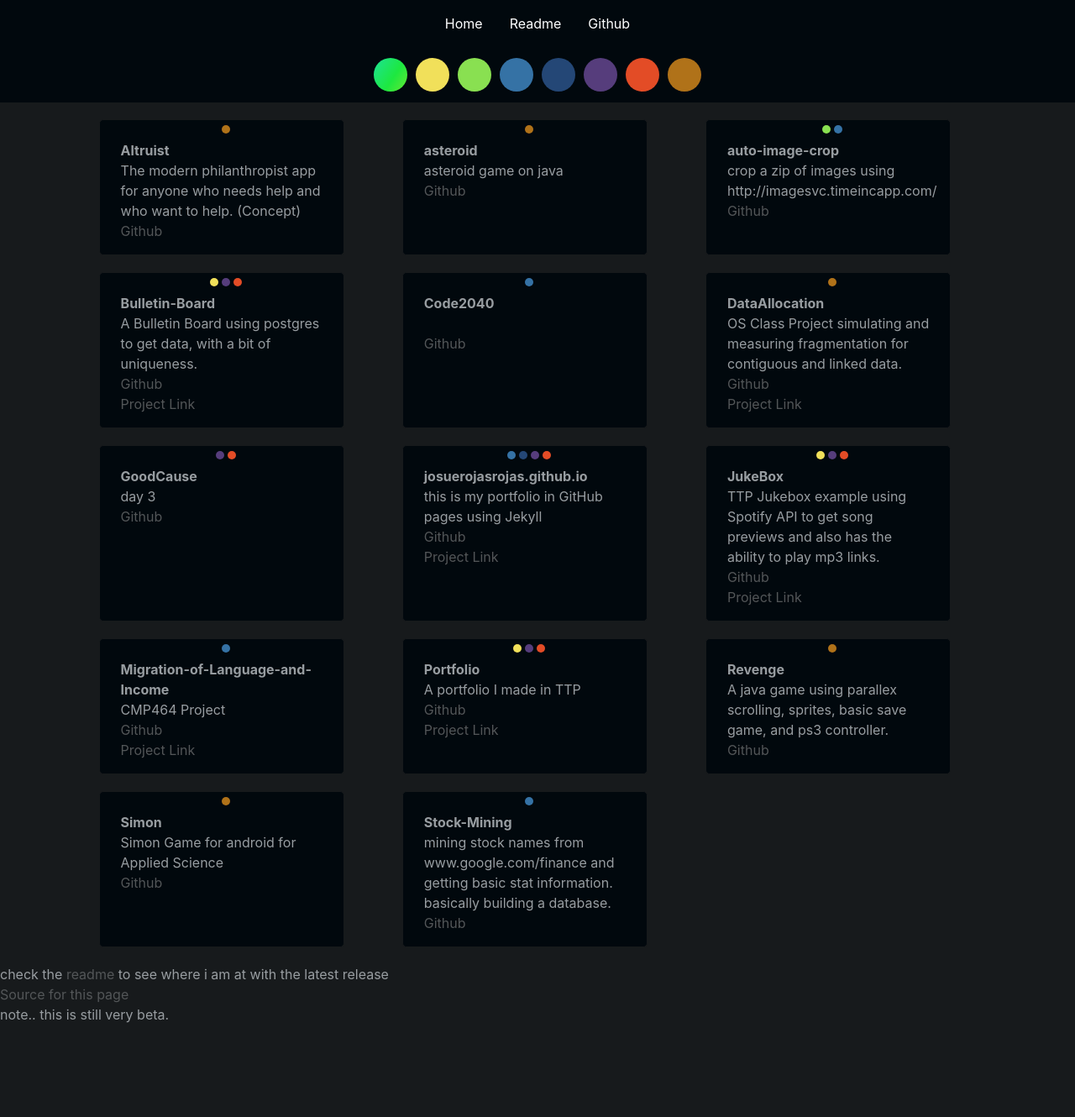
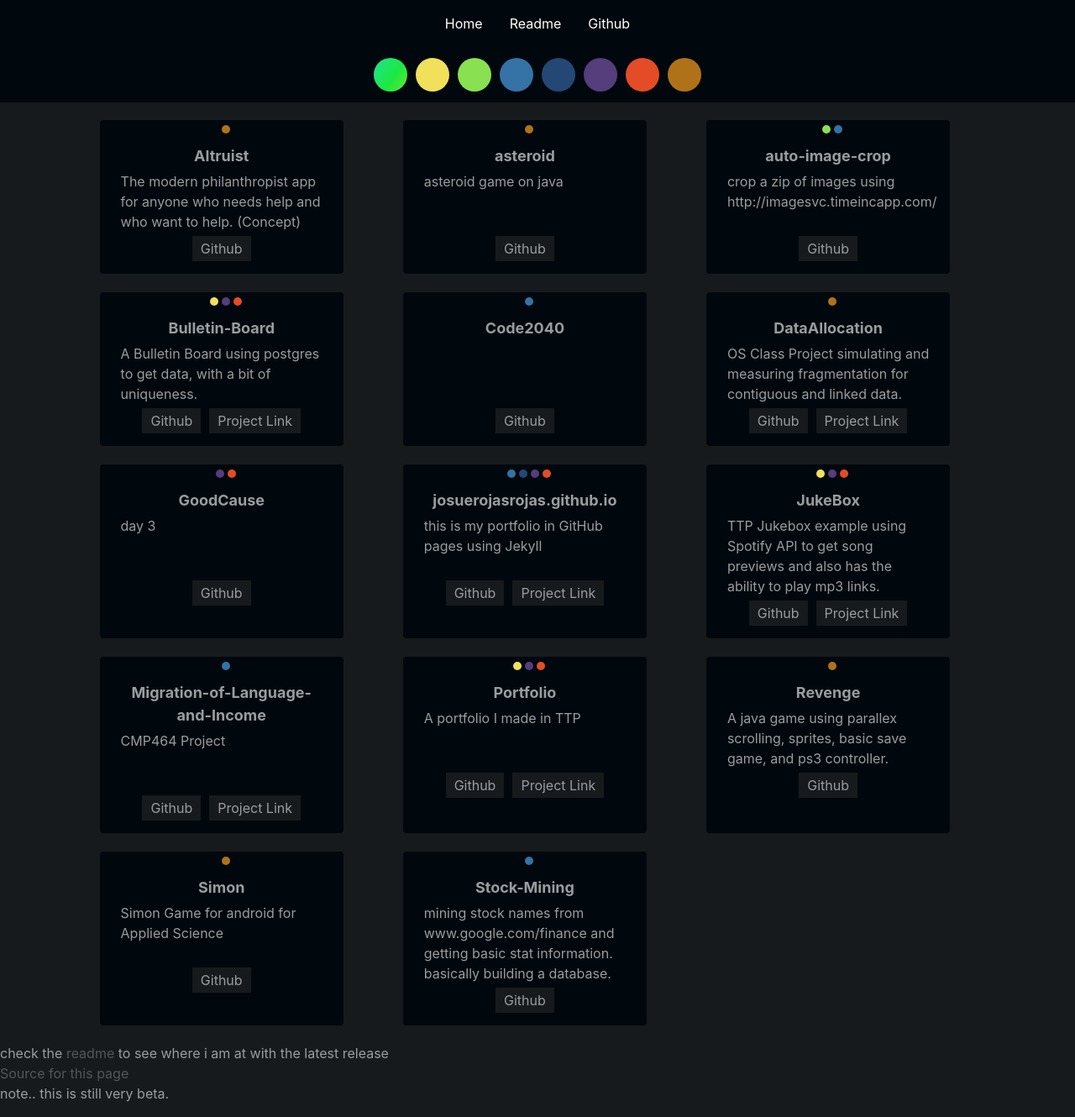
Before and after one commit to josue-rojas/josuerojasrojas.github.io-old, a Jekyll site: the page built from index.html, in a window 1280 px wide. Shown: the whole page at 84% size. Built offline with Jekyll 4.4.1, drawn with Linux system fonts in a browser that asks for light colours; nearby versions of some CDN libraries; before the commit the page ends 1236 px from its top, so only the background shows below that.

Commit message:
closes #10; made description links to buttons; made title bigger; gonna start working with branches to keep track of changes and better control

```diff
--- a/_sass/_main.sass
+++ b/_sass/_main.sass
@@ -17,9 +17,31 @@
     +max-mobile
       justify-content: center
   .title
-    text-align: center
-
-
+    margin: 5px 0
+    font-size: 18px
+    // text-transform: uppercase
+    +max-mobile
+      text-align: center
+    // b
+    //   border-bottom: solid 0.1px
+  .description
+    min-height: 72px
+  //   white-space: nowrap
+  //   overflow: hidden
+  //   text-overflow: ellipsis
+  .button-container
+    +max-mobile
+      display: flex
+      justify-content: center
+    .button
+      margin: 5px
+      background-color: $medium-color
+      padding: 3px 10px
+      display: inline-block
+      color: $lightess-color
+      &:hover
+        color: $darker-color
+        background-color: $lightess-color
 +max-mobile
   .col-md-2.repo
     flex: 0 0 22.666667%
@@ -29,5 +51,5 @@
   .col-md-1
     flex: 0 0 5.333333%
 
-.filterTemp1, .filterTemp2
+.filterTemp
   display: none
--- a/index.html
+++ b/index.html
@@ -23,23 +23,20 @@
 		<div class='languages'>
 		{% for language in repo.languages %}
 		<div class='language {{ language[0] }}-Order'>
-				<span class='{{ language[0] }}'>
-				</span>
+			<span class='{{ language[0] }}'></span>
 		</div>
 		{% endfor %}
 	</div>
 	<!-- content -->
 	<div class='content'>
-			<p><b class='title'>{{ repo.repo_name }}</b>
-				<br>
-				{{ repo.description }}
-				<br>
-				<a href='{{repo.url}}'>Github</a>
+		<div class='title'><b>{{ repo.repo_name }}</b></div>
+		<div class='description'>{{ repo.description }}</div>
+		<div class='button-container'>
+			<a class='button' href='{{repo.url}}'>Github</a>
 			{% if repo.projectLink != "" %}
-				<br>
-				<a href='{{repo.projectLink}}'>Project Link</a>
+			<a class='button' href='{{repo.projectLink}}'>Project Link</a>
 			{% endif %}
-			</p>
+		</div>
 	</div>
 	</div>
 {% elsif whichColumn == 1 %}
@@ -50,23 +47,20 @@
 	<div class='languages'>
 	{% for language in repo.languages %}
 	<div class='language {{ language[0] }}-Order'>
-			<span class='{{ language[0] }}'>
-			</span>
+		<span class='{{ language[0] }}'></span>
 	</div>
 	{% endfor %}
 </div>
 <!-- content -->
 <div class='content'>
-		<p><b class='title'>{{ repo.repo_name }}</b>
-			<br>
-			{{ repo.description }}
-			<br>
-			<a href='{{repo.url}}'>Github</a>
+	<div class='title'><b>{{ repo.repo_name }}</b></div>
+	<div class='description'>{{ repo.description }}</div>
+	<div class='button-container'>
+		<a class='button' href='{{repo.url}}'>Github</a>
 		{% if repo.projectLink != "" %}
-			<br>
-			<a href='{{repo.projectLink}}'>Project Link</a>
+		<a class='button' href='{{repo.projectLink}}'>Project Link</a>
 		{% endif %}
-		</p>
+	</div>
 </div>
 </div>
 <div class='col-md-1'></div>
@@ -77,23 +71,20 @@
 	<div class='languages'>
 	{% for language in repo.languages %}
 	<div class='language {{ language[0] }}-Order'>
-			<span class='{{ language[0] }}'>
-			</span>
+		<span class='{{ language[0] }}'></span>
 	</div>
 	{% endfor %}
 </div>
 <!-- content -->
 <div class='content'>
-		<p><b class='title'>{{ repo.repo_name }}</b>
-			<br>
-			{{ repo.description }}
-			<br>
-			<a href='{{repo.url}}'>Github</a>
+	<div class='title'><b>{{ repo.repo_name }}</b></div>
+	<div class='description'>{{ repo.description }}</div>
+	<div class='button-container'>
+		<a class='button' href='{{repo.url}}'>Github</a>
 		{% if repo.projectLink != "" %}
-			<br>
-			<a href='{{repo.projectLink}}'>Project Link</a>
+		<a class='button' href='{{repo.projectLink}}'>Project Link</a>
 		{% endif %}
-		</p>
+	</div>
 </div>
 </div>
 <div class='col-md-2 side-col'></div>
```
Lines whose indentation alone changed are shown as unchanged.
